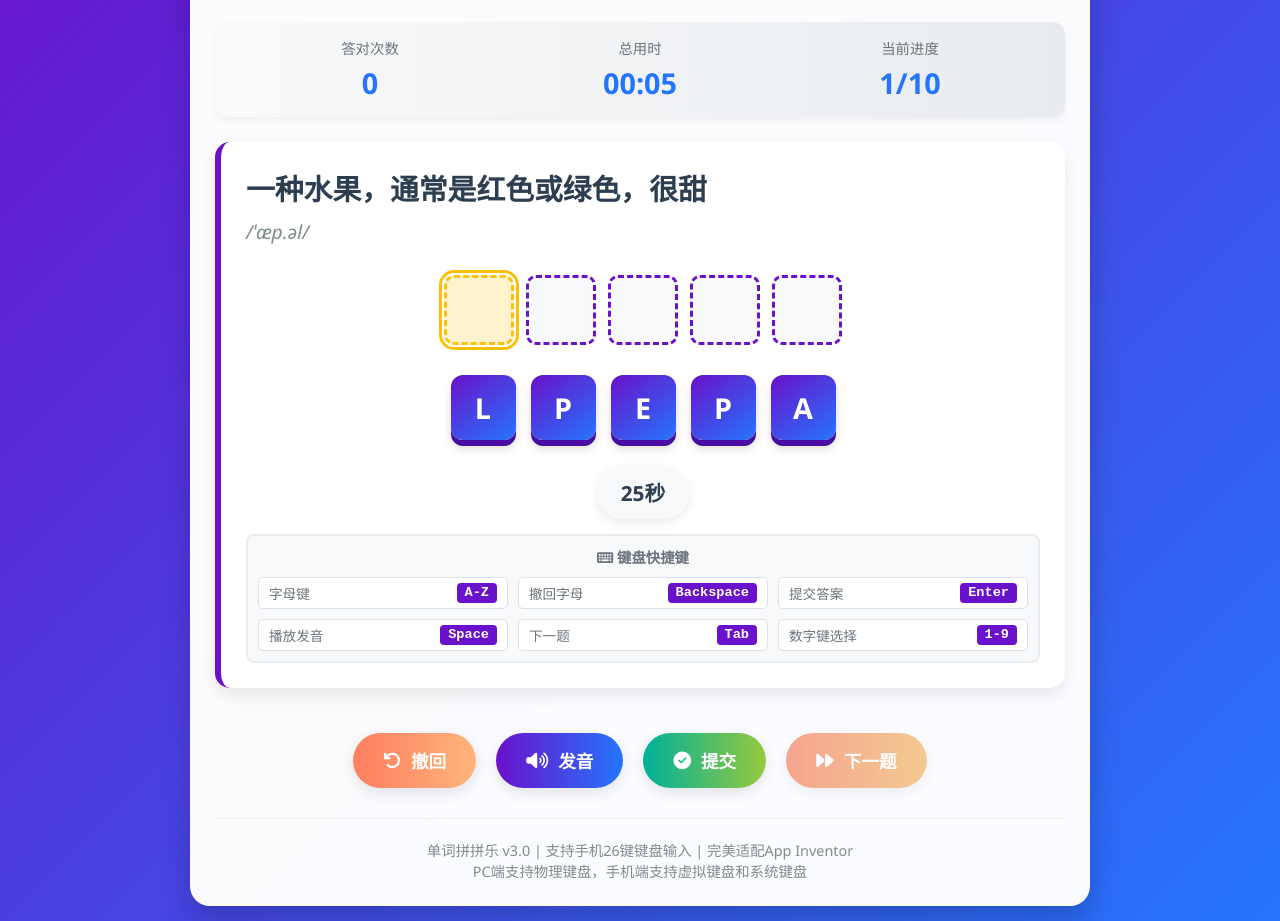
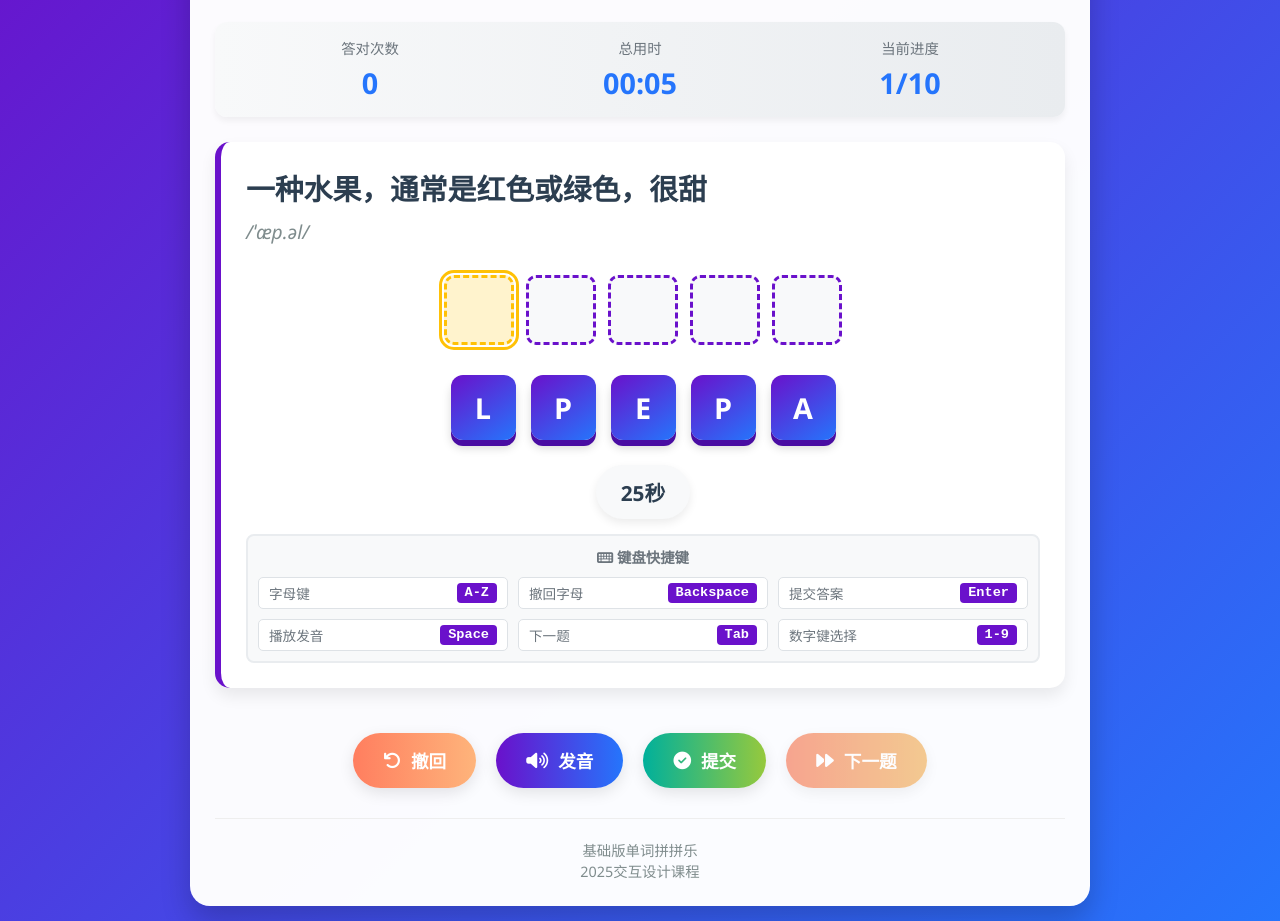
Before and after one commit to hollyhe21/game1, a plain HTML site: page index.html in a window 1280 px wide. Shown: the part 146-1067 px from the top of the page. Drawn offline with Linux system fonts and the light colour scheme.

Commit message:
Update index.html
foot changed

```diff
--- a/index.html
+++ b/index.html
@@ -697,8 +697,8 @@
         </div>
 
         <footer>
-            <p>单词拼拼乐 v3.0 | 支持手机26键键盘输入 | 完美适配App Inventor</p>
-            <p>PC端支持物理键盘，手机端支持虚拟键盘和系统键盘</p>
+            <p>基础版单词拼拼乐</p>
+            <p>2025交互设计课程</p>
         </footer>
     </div>
 
```
